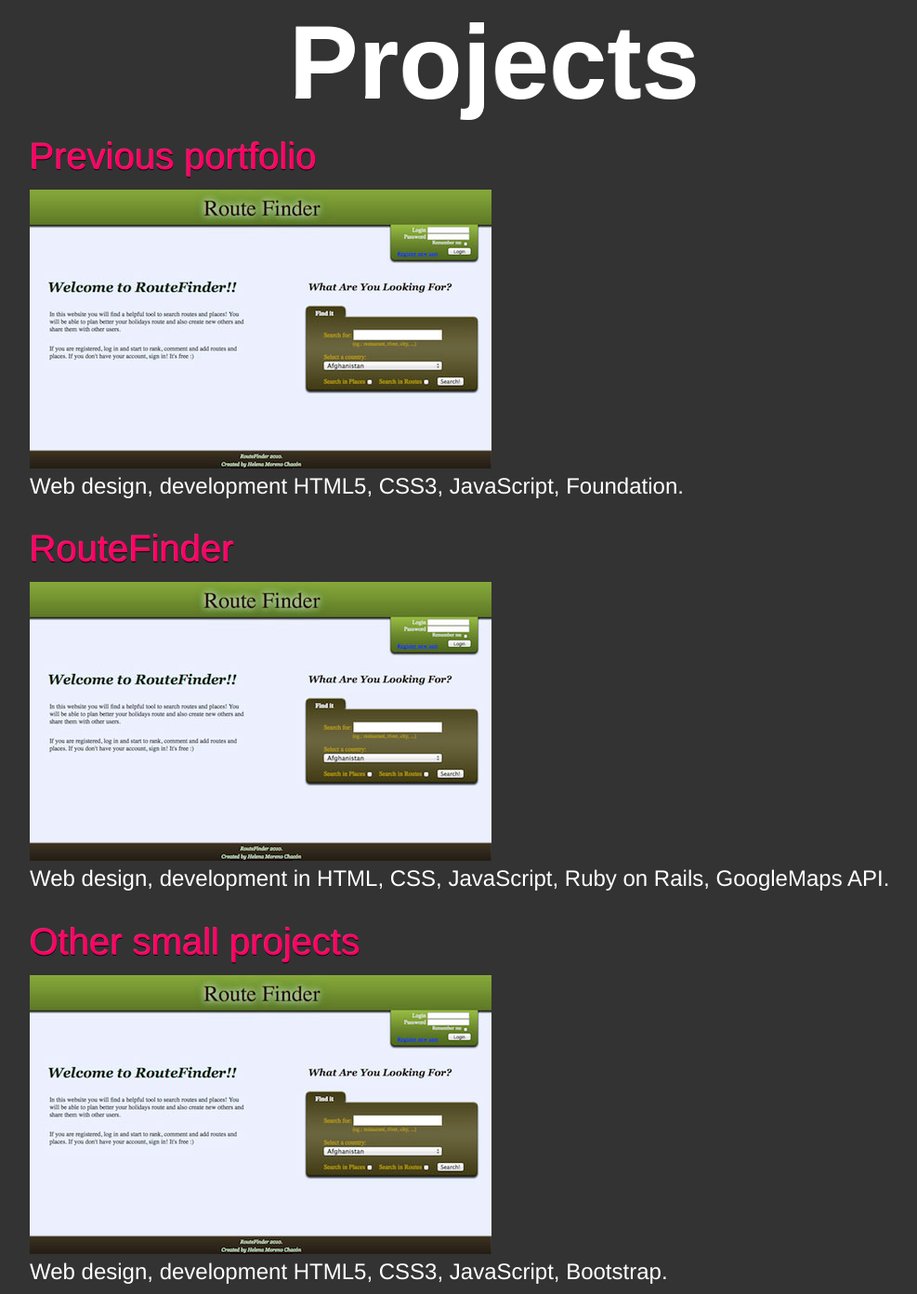
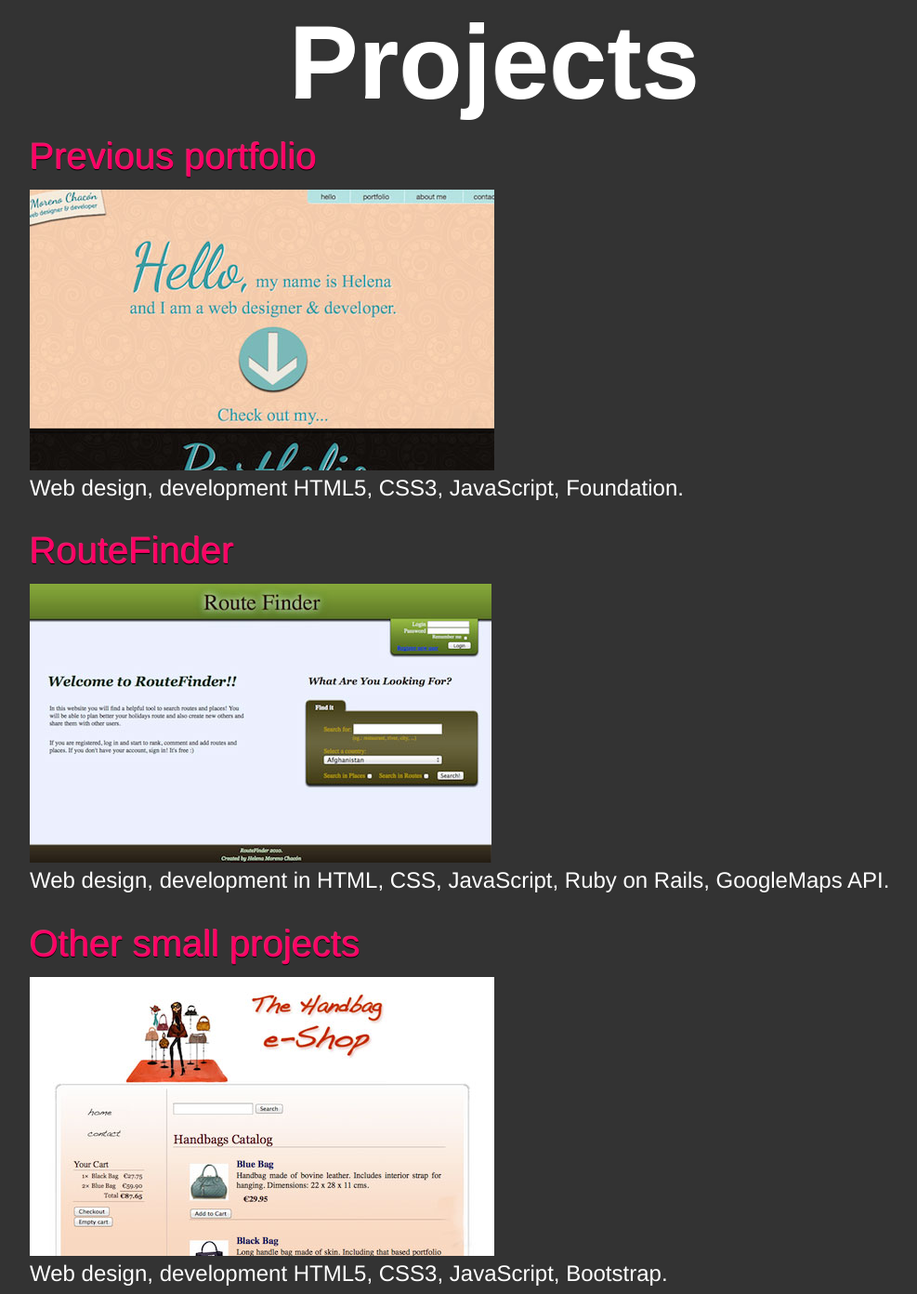
Before and after one commit to helenatxu/helenatxu.github.io, a plain HTML site: page index.html in a window 1280 px wide. Shown: the part 1272-2664 px from the top of the page at 93% size, without its empty margins (108-1095 px from the left). Drawn offline with Linux system fonts and the light colour scheme; a web font is replaced by a local one.

Commit message:
Linked images to projects section

```diff
--- a/index.html
+++ b/index.html
@@ -78,7 +78,7 @@
 			<h1>Projects</h1>
 			<div>
 				<h2>Previous portfolio</h2>
-				<img class="portfolioThmb" data-interchange="[img/thumbnails/routefinder-index-thumb.jpg, (default)], [img/thumbnails/routefinder-index-thumb.jpg, (large)]">
+				<img class="portfolioThmb" data-interchange="[img/thumbnails/portfolio-main-thumb.jpg, (default)], [img/thumbnails/portfolio-main-thumb.jpg, (large)]">
 				<p>Web design, development HTML5, CSS3, JavaScript, Foundation.</p>
 			</div>
 			<div>
@@ -88,7 +88,7 @@
 			</div>
 			<div>
 				<h2>Other small projects</h2>
-				<img class="portfolioThmb" data-interchange="[img/thumbnails/routefinder-index-thumb.jpg, (default)], [img/thumbnails/routefinder-index-thumb.jpg, (large)]">
+				<img class="portfolioThmb" data-interchange="[img/thumbnails/handbagshop-cart-thumb.jpg, (default)], [img/thumbnails/handbagshop-cart-thumb.jpg, (large)]">
 				<p>Web design, development HTML5, CSS3, JavaScript, Bootstrap.</p>
 			</div>
 		</div>
```
